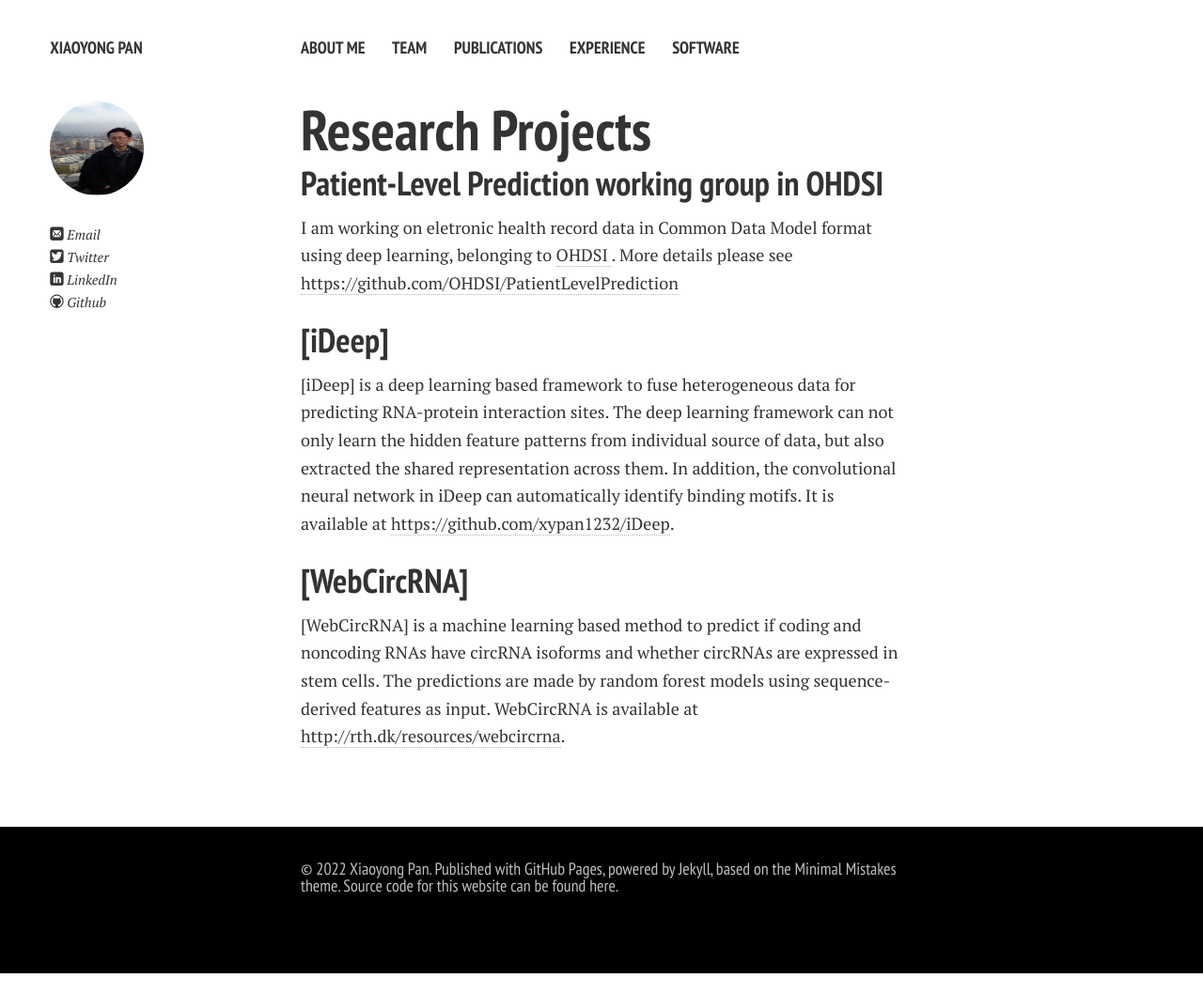
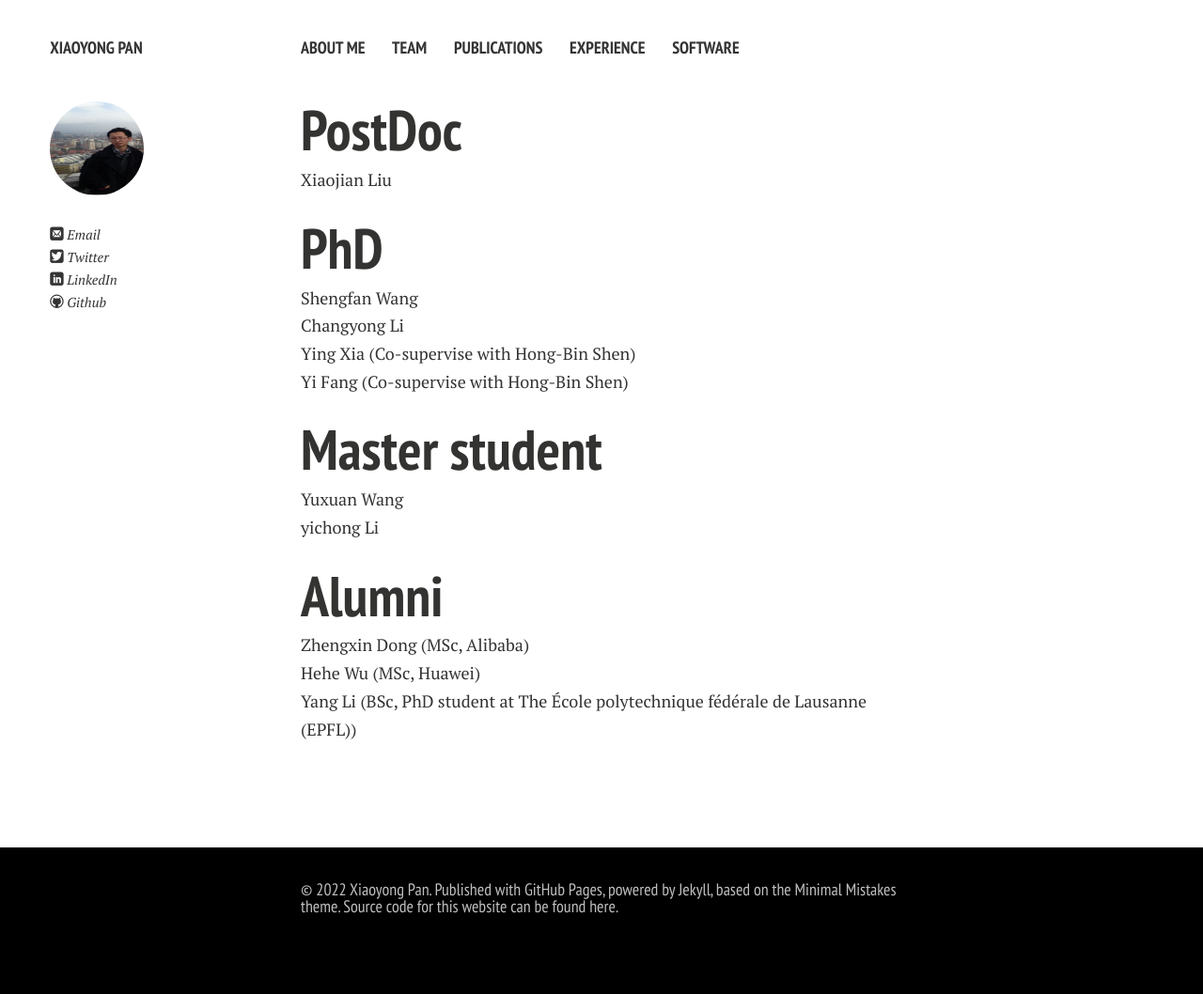
Before and after one commit to xypan1232/xypan1232.github.io, a Jekyll site: the page built from team.md, in a window 1280 px wide. Shown: the whole page at 94% size. Built offline with Jekyll 4.4.1, drawn with Linux system fonts in a browser that asks for light colours; nearby versions of some CDN libraries; Markdown is read by kramdown in place of the engine named in the settings; before the commit the page ends 1036 px from its top, so only the background shows below that.

Commit message:
Update team.md

```diff
--- a/team.md
+++ b/team.md
@@ -4,15 +4,21 @@ permalink: /projects/index.html
 title: Team
 ---
 
-# Research Projects
+# PostDoc
+Xiaojian Liu <br>
 
-## Patient-Level Prediction working group in OHDSI
-I am working on eletronic health record data in Common Data Model format using deep learning, belonging to <a href="https://ohdsi.org/">OHDSI </a>. More details please see <a href="https://github.com/OHDSI/PatientLevelPrediction">https://github.com/OHDSI/PatientLevelPrediction </a>
+# PhD
+Shengfan Wang <br>
+Changyong Li  <br>
+Ying Xia (Co-supervise with Hong-Bin Shen) <br>
+Yi Fang (Co-supervise with Hong-Bin Shen) <br>
+
+# Master student
+Yuxuan Wang <br>
+yichong Li <br>
+
+# Alumni
+Zhengxin Dong (MSc, Alibaba) <br>
+Hehe Wu (MSc, Huawei) <br>
+Yang Li (BSc, PhD student at The École polytechnique fédérale de Lausanne (EPFL)) <br>
 <br>
-
-## [iDeep]
-[iDeep] is a deep learning based framework to fuse heterogeneous data for predicting RNA-protein interaction sites. The deep learning framework can not only learn the hidden feature patterns from individual source of data, but also extracted the shared representation across them. In addition, the convolutional neural network in iDeep can automatically identify binding motifs. It is available at <a href="https://github.com/xypan1232/iDeep">https://github.com/xypan1232/iDeep</a>.
-<br>
-## [WebCircRNA]
-[WebCircRNA] is a machine learning based method to predict if coding and noncoding RNAs have circRNA isoforms and whether circRNAs are expressed in stem cells. The predictions are made by random forest models using sequence-derived features as input. WebCircRNA is available at <a href="http://rth.dk/resources/webcircrna">http://rth.dk/resources/webcircrna</a>.
-<br>
```
